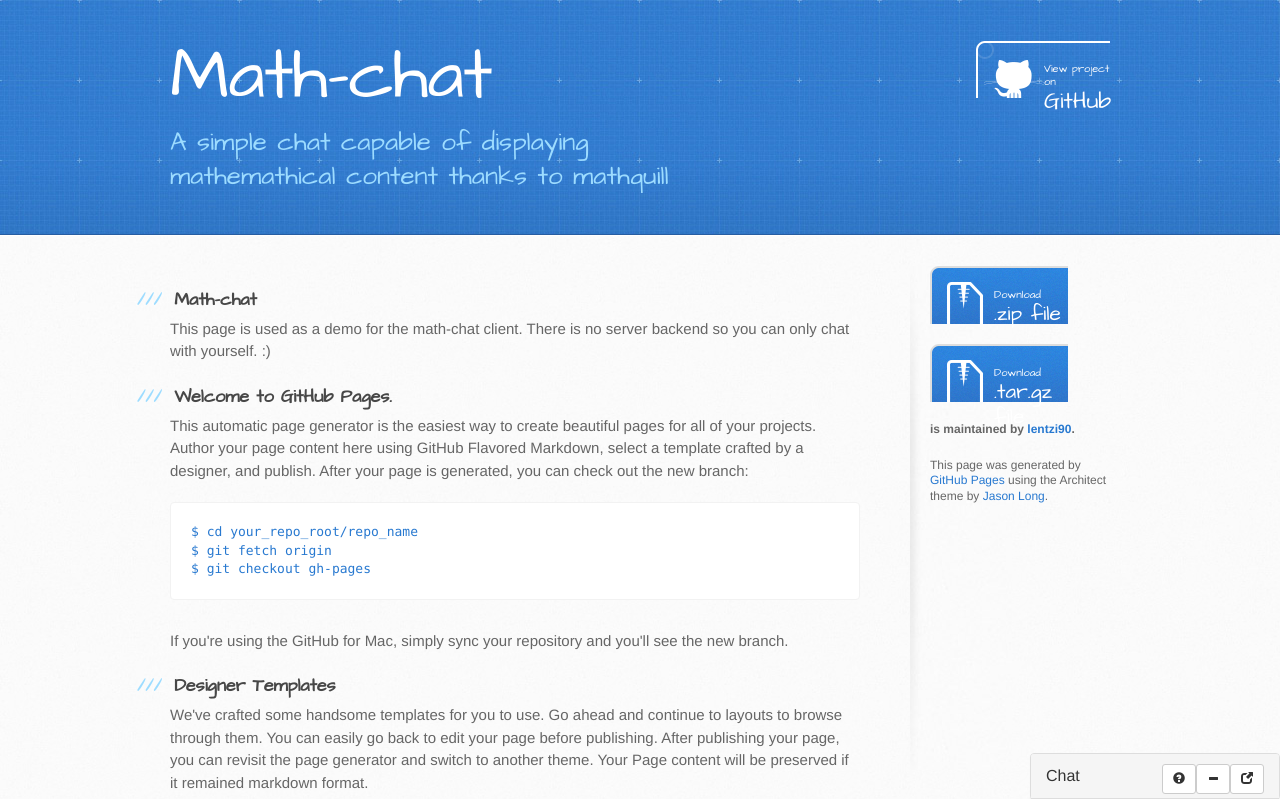
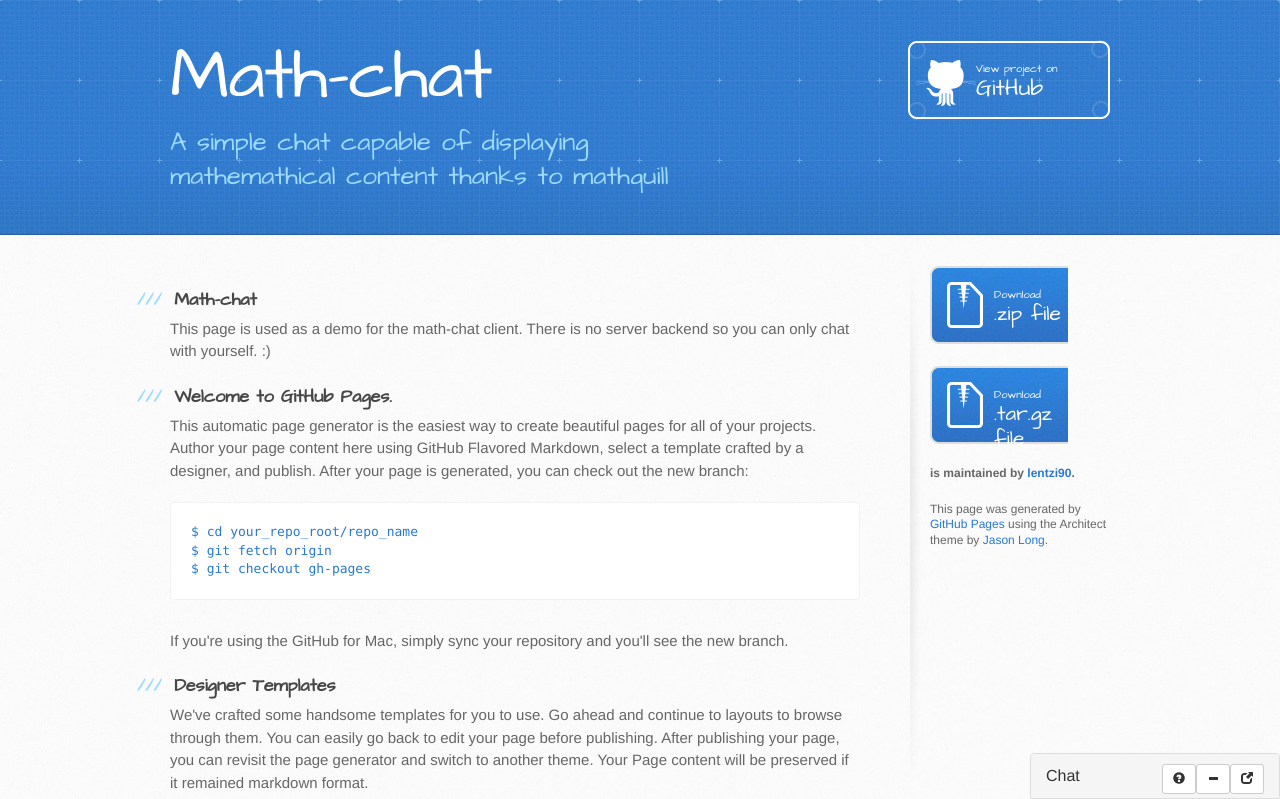
Before and after one commit to lentzi90/math-chat, a PHP site: page / in a window 1280 px wide. Shown: the top 799 px of the page. Run offline with PHP 8.4, Linux system fonts and the light colour scheme; some libraries are stand-ins or nearby versions.

Commit message:
Changed width and height of a.button
Width and height were too small to display the background image.

```diff
--- a/stylesheets/stylesheet.css
+++ b/stylesheets/stylesheet.css
@@ -517,8 +517,8 @@ aside#sidebar p.repo-owner a {
 }
 
 a.button {
-  width: 134px;
-  height: 58px;
+  width: 202px;
+  height: 80px;
   padding-top: 22px;
   padding-left: 68px;
   font-family: 'Architects Daughter', 'Helvetica Neue', Helvetica, Arial, serif;
```
